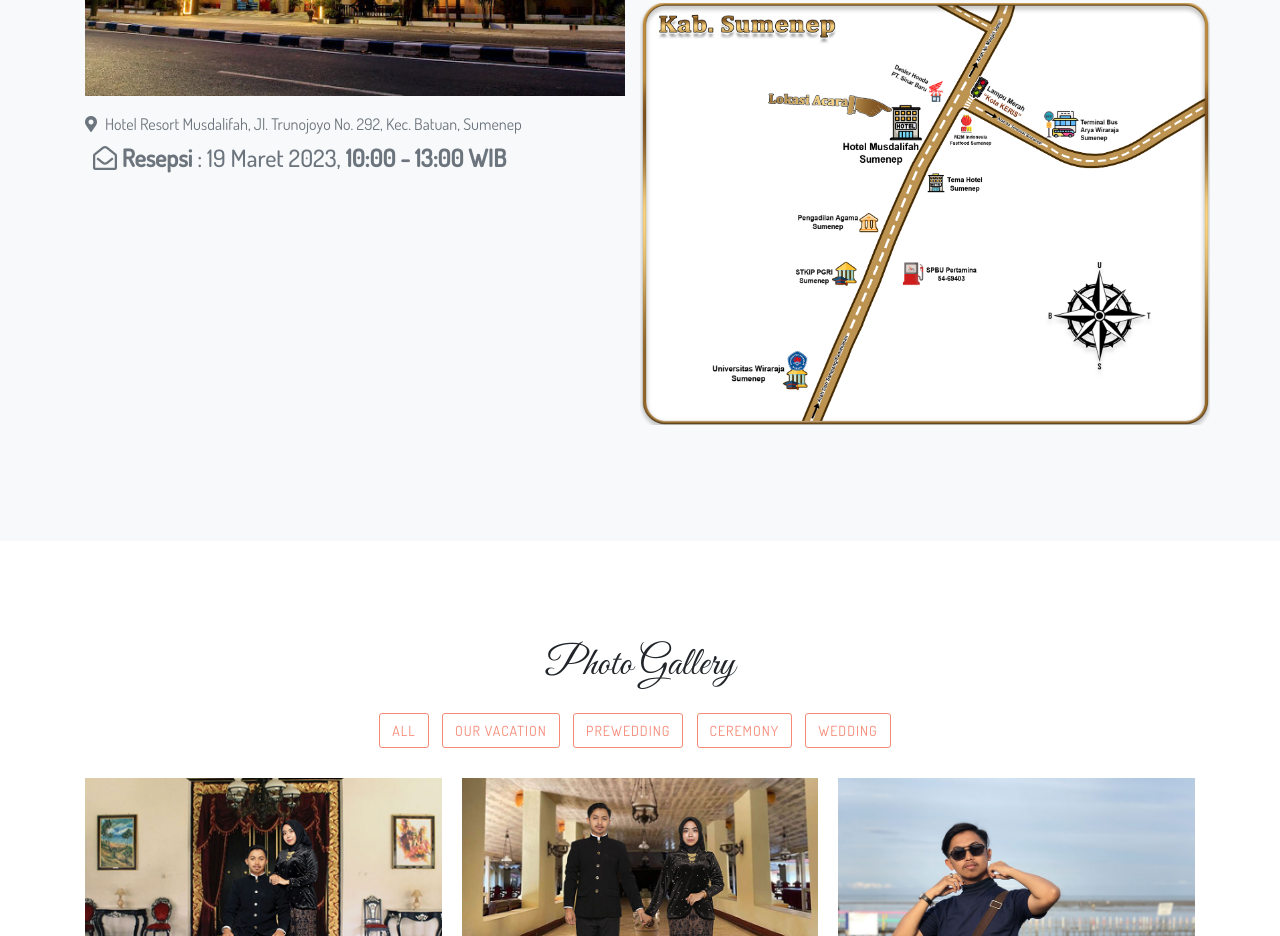
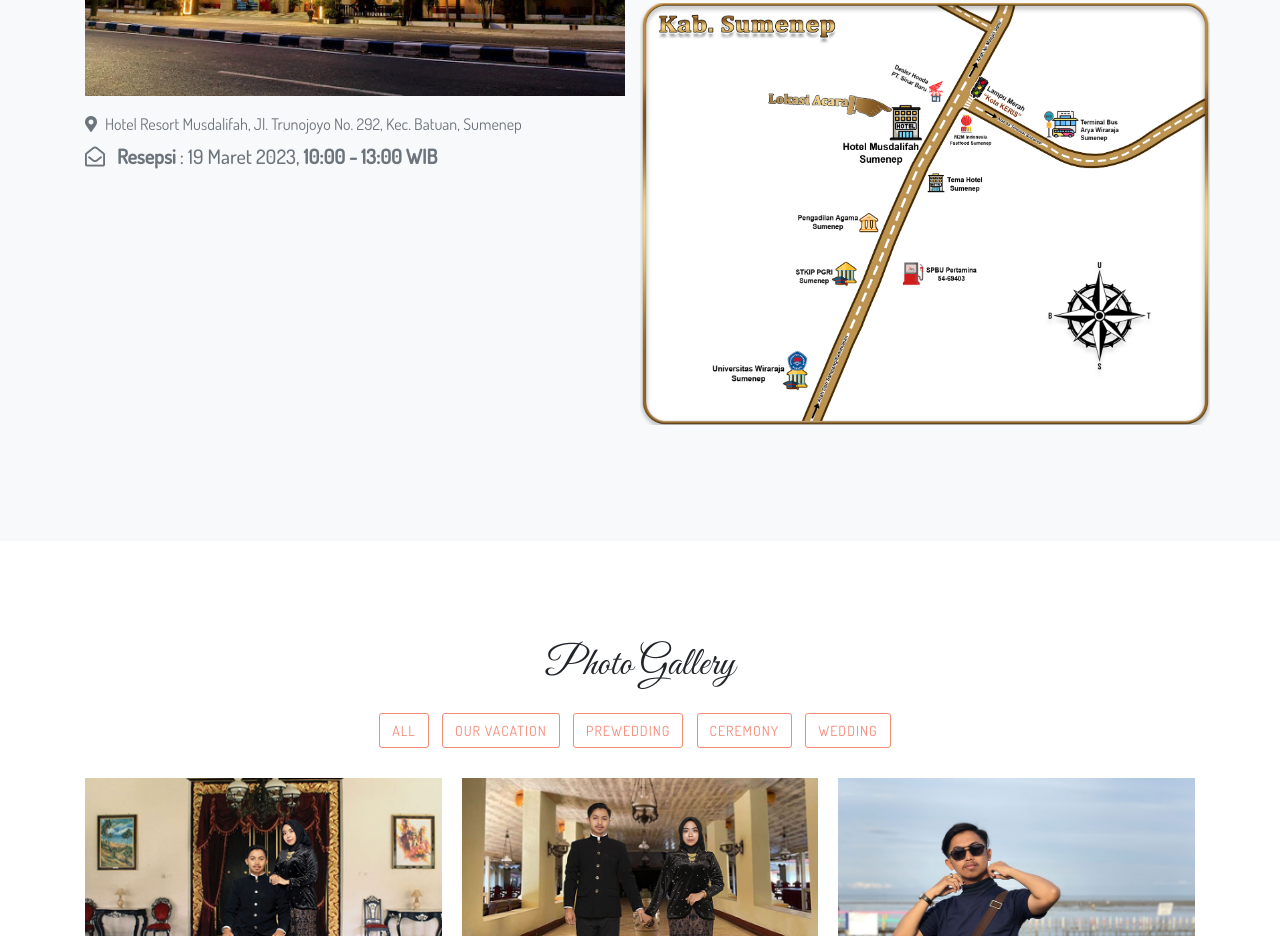
Before and after one commit to ismail-personal/ismail-personal.github.io, a plain HTML site: page index.html in a window 1280 px wide. Shown: the part 2451-3387 px from the top of the page. Drawn offline with nearby package versions, Linux system fonts and the light colour scheme.

Commit message:
Update index.html

```diff
--- a/index.html
+++ b/index.html
@@ -104,9 +104,7 @@
           <ul>
             <li><i class="text-muted fas fa-map-marker-alt"></i><span class="pl-2 text-muted">Hotel Resort Musdalifah, Jl. Trunojoyo No. 292, Kec. Batuan, Sumenep</span></li>
 <!--             <li class="pt-2"><i class="text-muted far fa-handshake"></i><span class="pl-2 text-muted"><strong>Akad Nikah</strong> : 19 Maret 2023, 08:00 - 10:00 WIB</span></li> -->
-            <li class="pt-2">
-             <h4 class="pl-2 text-muted"><i class="text-muted far fa-envelope-open"></i> <strong> Resepsi</strong> : 19 Maret 2023, <strong>10:00 - 13:00 WIB</strong></h4>
-            </li>
+            <li class="pt-2 h5"><i class="text-muted far fa-envelope-open"></i><span class="pl-2 text-muted"><strong> Resepsi</strong> : 19 Maret 2023, <strong>10:00 - 13:00 WIB</strong></li>
           </ul>
         </div>
       </div>
```
